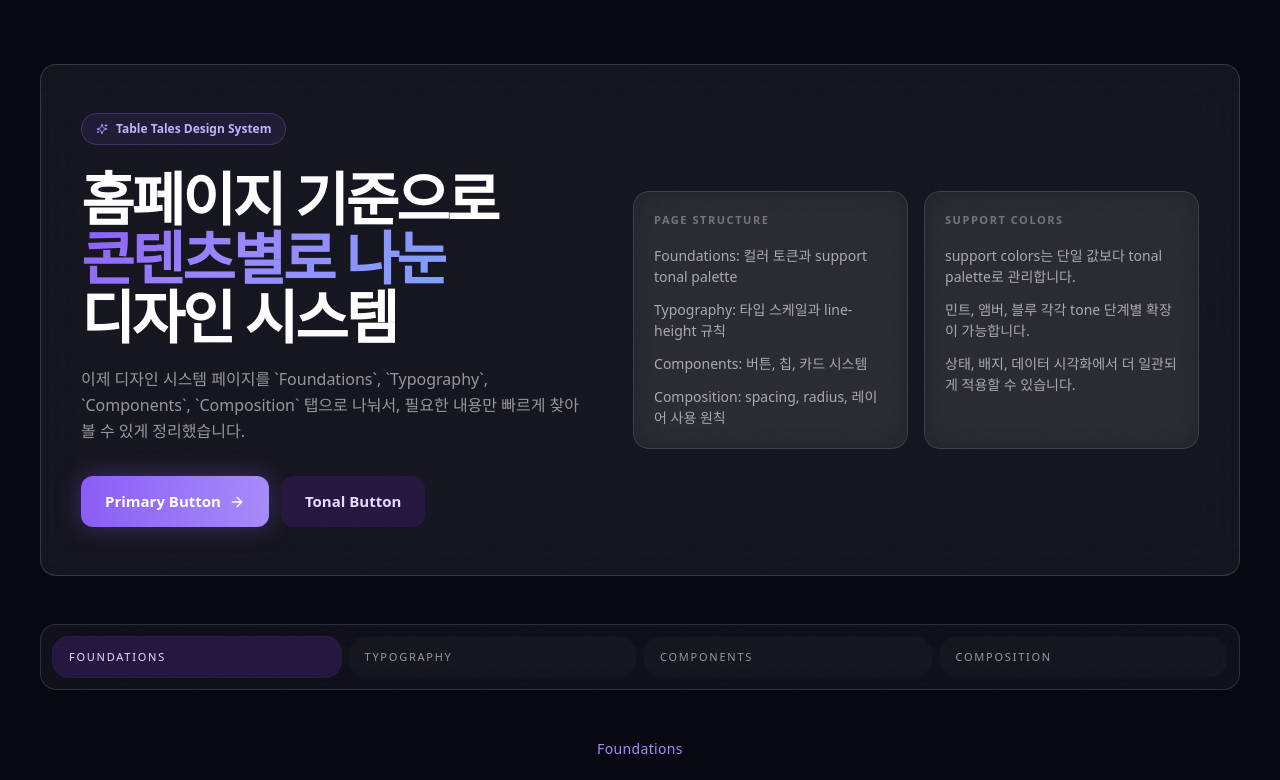
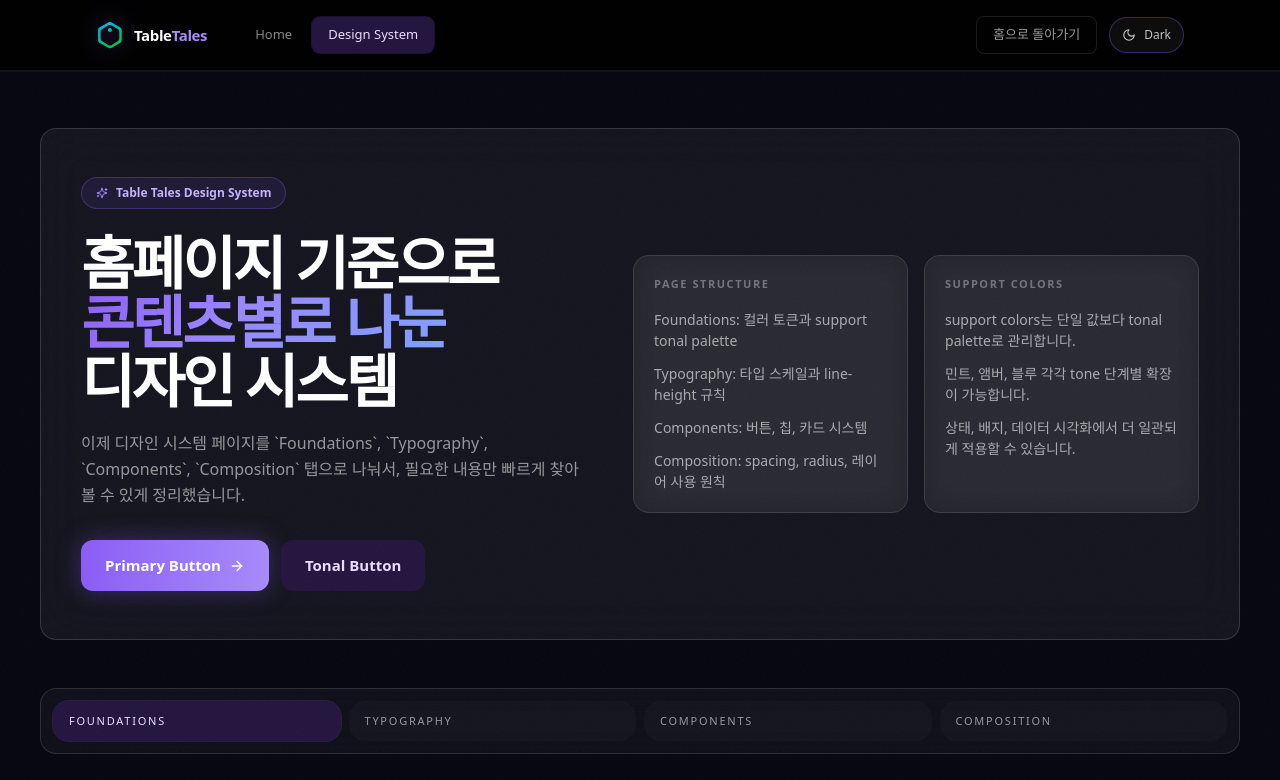
Before and after one commit to seola0114/table-tales, a Next.js app: page /design-system in a window 1280 px wide. Shown: the top 780 px of the page. Built offline with nearby package versions, Linux system fonts and the light colour scheme; a web font is replaced by a local one.

Commit message:
Add GNB to design system page

```diff
--- a/app/design-system/page.tsx
+++ b/app/design-system/page.tsx
@@ -2,6 +2,8 @@
 
 import { useState } from "react";
 import { ArrowRight, Check, Clock3, Sparkles, Trophy, Users } from "lucide-react";
+import LogoMark from "@/components/ui/LogoMark";
+import ThemeToggle from "@/components/landing/ThemeToggle";
 
 const tabs = [
   { id: "foundations", label: "Foundations" },
@@ -747,6 +749,48 @@ export default function DesignSystemPage() {
 
   return (
     <main className="min-h-screen bg-[#070711] text-white">
+      <header className="fixed left-0 right-0 top-0 z-50 border-b border-white/[0.08] bg-black/84 backdrop-blur-xl shadow-[0_1px_0_0_rgba(255,255,255,0.04)]">
+        <div className="mx-auto flex w-full max-w-6xl items-center justify-between px-6 py-4 lg:px-8">
+          <div className="flex items-center gap-4 md:gap-6 lg:gap-8">
+            <a href="/" className="flex items-center gap-2.5 group">
+              <LogoMark
+                width={28}
+                height={28}
+                className="drop-shadow-[0_0_10px_rgba(139,92,246,0.42)] group-hover:drop-shadow-[0_0_18px_rgba(125,162,255,0.32)] transition-all duration-300"
+              />
+              <span className="text-[15px] font-semibold tracking-tight text-white">
+                Table<span className="text-[#A78BFA]">Tales</span>
+              </span>
+            </a>
+
+            <nav className="hidden md:flex items-center gap-1">
+              <a
+                href="/"
+                className="px-4 py-2 text-[13px] font-medium text-white/52 transition-colors duration-200 rounded-lg hover:bg-white/[0.04] hover:text-[#A78BFA]"
+              >
+                Home
+              </a>
+              <a
+                href="/design-system"
+                className="px-4 py-2 text-[13px] font-medium rounded-lg bg-[#24163F] text-[#E9DDFF] shadow-[0_0_0_1px_rgba(139,92,246,0.18)]"
+              >
+                Design System
+              </a>
+            </nav>
+          </div>
+
+          <div className="flex items-center gap-3">
+            <a
+              href="/"
+              className="hidden sm:inline-flex rounded-lg border border-white/[0.1] px-4 py-2 text-[13px] font-medium text-white/60 transition-colors duration-200 hover:text-[#A78BFA]"
+            >
+              홈으로 돌아가기
+            </a>
+            <ThemeToggle />
+          </div>
+        </div>
+      </header>
+
       <div className="absolute inset-0 -z-10">
         <div
           className="absolute inset-0 opacity-[0.028]"
@@ -761,7 +805,7 @@ export default function DesignSystemPage() {
         <div className="absolute right-0 top-[20%] h-[520px] w-[520px] rounded-full bg-[#7DA2FF]/8 blur-3xl" />
       </div>
 
-      <div className="mx-auto flex w-full max-w-7xl flex-col gap-12 px-6 py-12 lg:px-10 lg:py-16">
+      <div className="mx-auto flex w-full max-w-7xl flex-col gap-12 px-6 pb-12 pt-28 lg:px-10 lg:pb-16 lg:pt-32">
         <section className="glass-card-strong overflow-hidden rounded-[32px] border border-white/[0.12] px-6 py-8 lg:px-10 lg:py-12">
           <div className="grid items-center gap-10 lg:grid-cols-[0.95fr_1.05fr]">
             <div>
```
